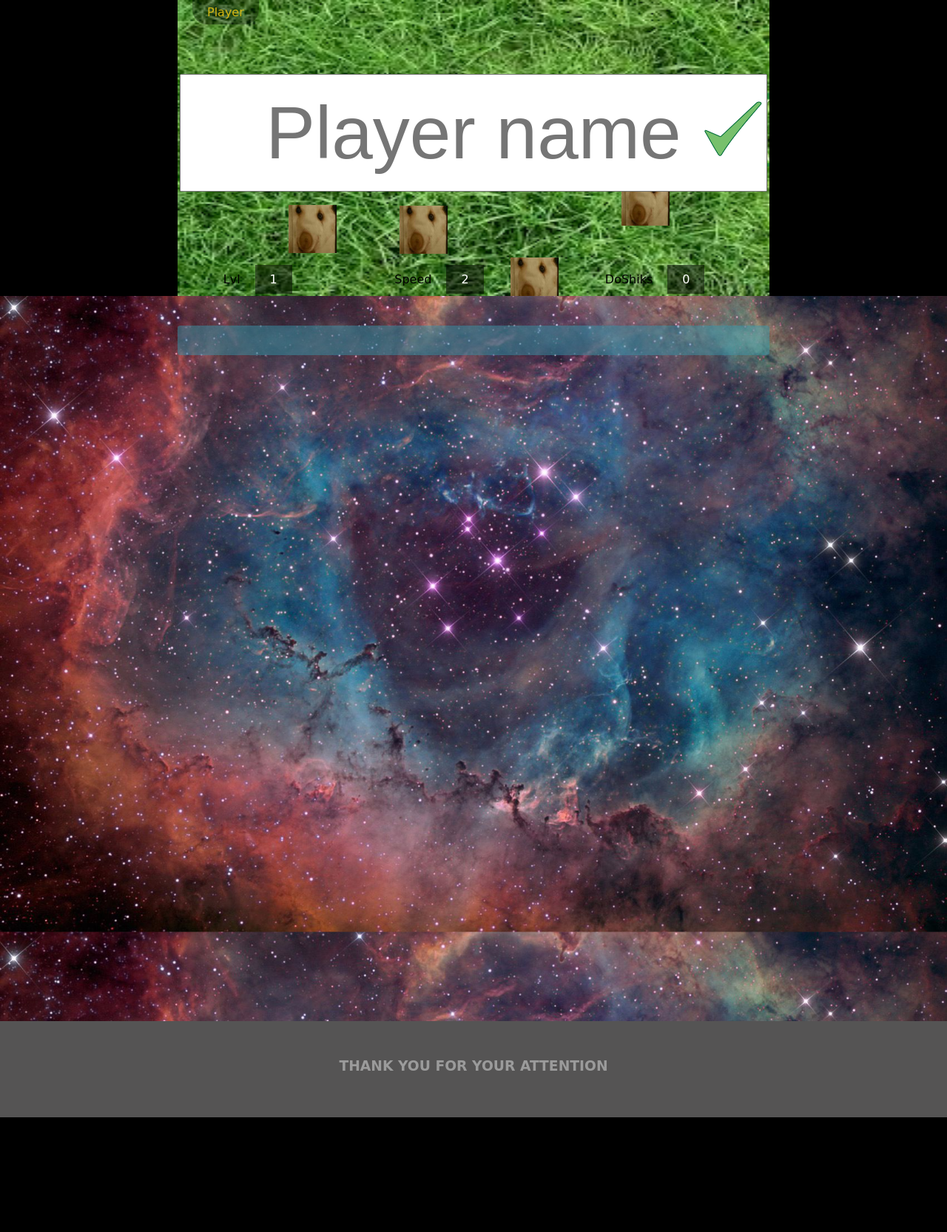
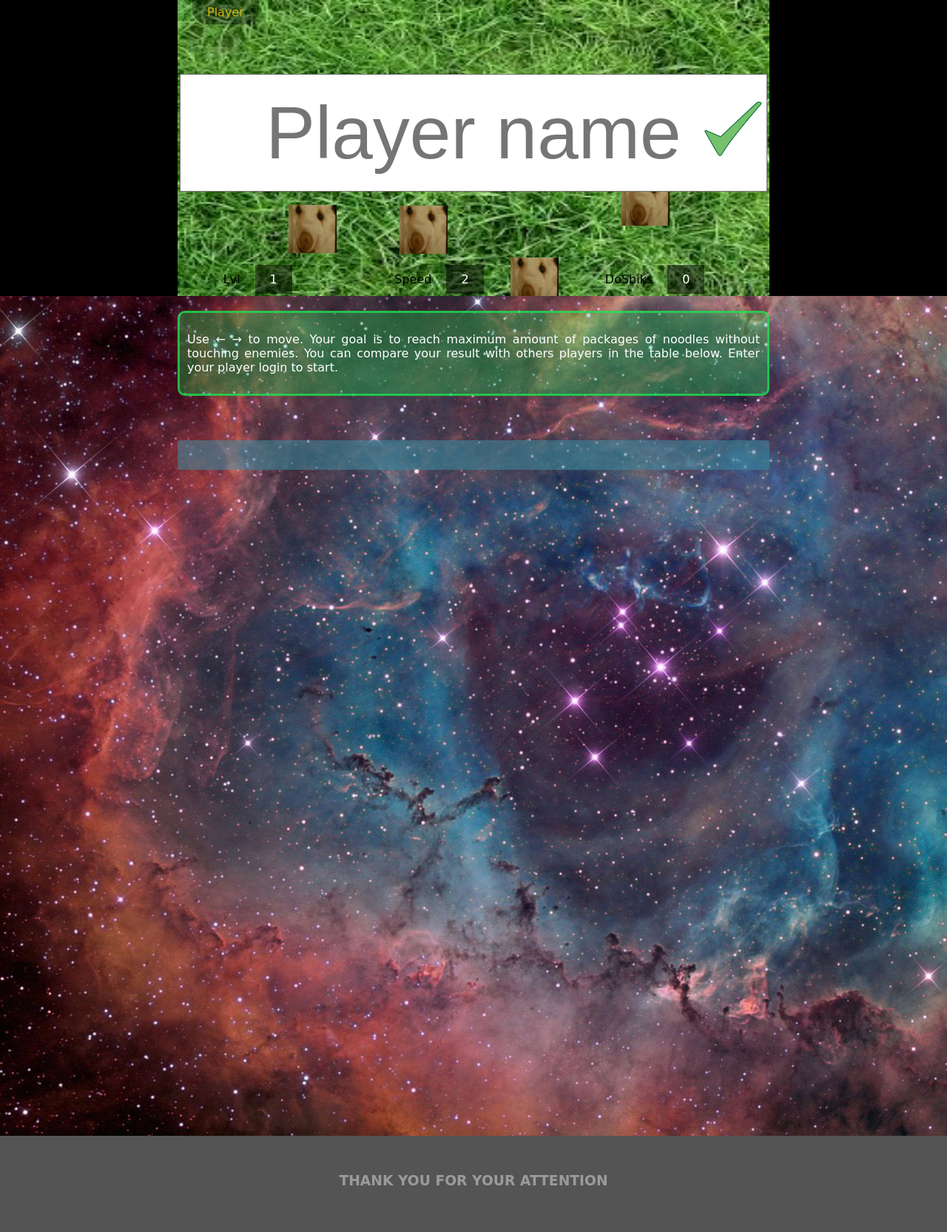
Before and after one commit to jarikexe/doshik, a PHP site: page / in a window 1280 px wide. Shown: the whole page at 74% size. Before the commit the page ends 1510 px from the top, so only its background shows below. Run offline with PHP 8.4, Linux system fonts and the light colour scheme; data that the repository does not hold is empty; some libraries are stand-ins or nearby versions; some web fonts are replaced.

Commit message:
Add rools, fix some css issues 12/17/16/5:14

```diff
--- a/index.php
+++ b/index.php
@@ -33,19 +33,19 @@
 				</table>
 			</div>
 		</div>
+		<div class="wall">
 
-
-
-		<div id="data">
 			<div id="rools">
 				<p>
 					Use &#8592; &#8594; to move. Your goal is to reach maximum amount of packages of noodles without touching enemies. You can compare your result with others players in the table below. Enter your player login to start.
 				</p>
 			</div>
 
+			<div id="data">
 				<span id='makeDisapiar'>
 				<!-- <?php include("includes/ShowUsers.php") ?> -->
 				</span>
+			</div>
 		</div>
 	</div>
 	<footer>
--- a/style.css
+++ b/style.css
@@ -144,9 +144,13 @@ body{overflow-y: scroll;}
 	cursor: pointer;
 	border:2px solid ;
 }
+.wall{
+	background: url('img/back.jpg') fixed;
+	overflow: auto;
+}
+
 #data{
 	min-height: 1000px;
-	background: url('img/back.jpg') fixed;
 	margin:0;
 	margin-top: -20px;
 	padding: 40px 0;
@@ -156,7 +160,7 @@ body{overflow-y: scroll;}
 
 #rools{
 	width: 800px;
-	margin:0 auto;
+	margin:20px auto;
 	padding: 10px;
 	border-radius: 10px;
 	color:#FFF;
```
Lines whose indentation alone changed are shown as unchanged.
